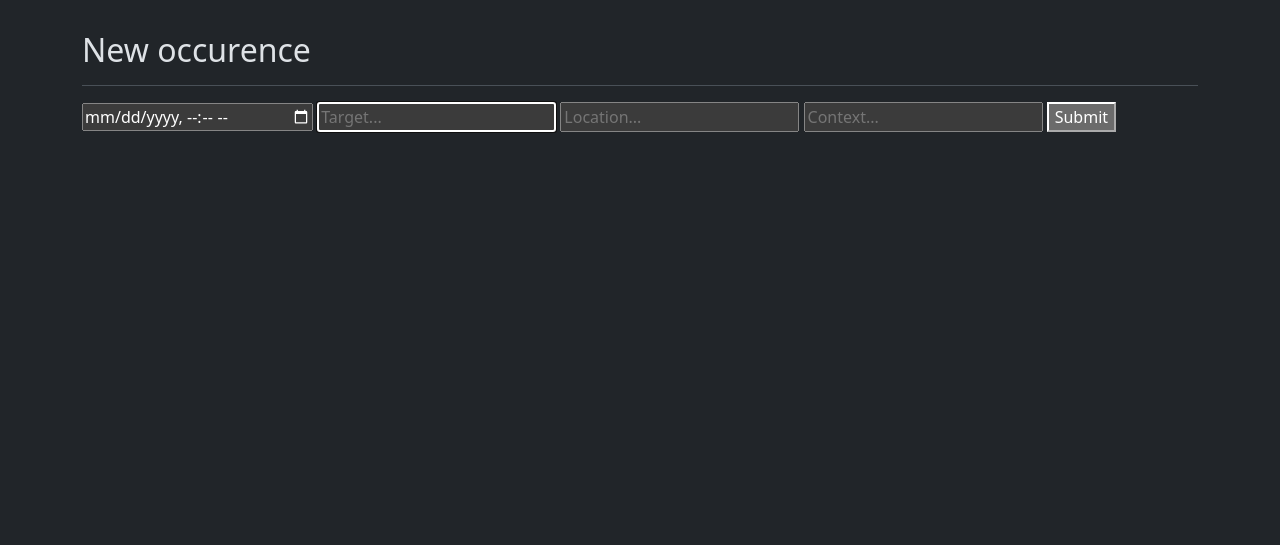
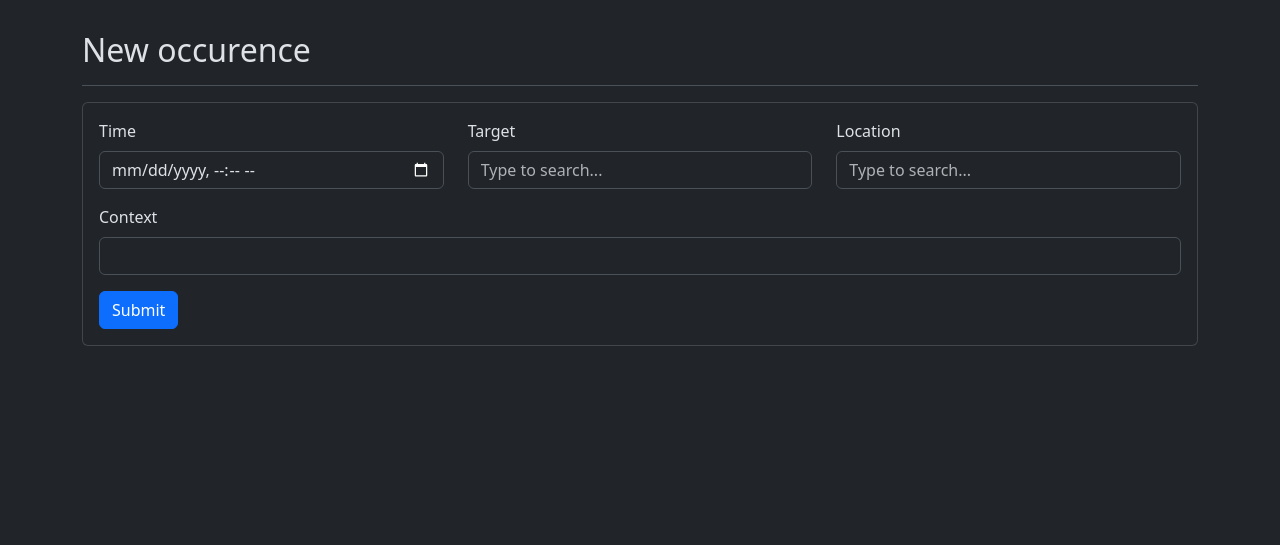
Before and after one commit to Thegamefire/kill-your-selfie, a Flask app: page /new-occurence in a window 1280 px wide. Shown: the part 57-602 px from the top of the page. Run offline with Flask 3, Linux system fonts and the light colour scheme; the visitor is signed in with stand-in values (Sample User, id 1); data that the repository does not hold is empty; some libraries are stand-ins or nearby versions.

Commit message:
added proper frontend for new occurence page

```diff
--- /dev/null
+++ b/kill_your_selfie/static/scripts/bs_form_validation.js
@@ -0,0 +1,20 @@
+// Example starter JavaScript for disabling form submissions if there are invalid fields
+// copied from: https://getbootstrap.com/docs/5.3/forms/validation/
+(() => {
+    'use strict'
+
+    // Fetch all the forms we want to apply custom Bootstrap validation styles to
+    const forms = document.querySelectorAll('.needs-validation')
+
+    // Loop over them and prevent submission
+    Array.from(forms).forEach(form => {
+      form.addEventListener('submit', event => {
+        if (!form.checkValidity()) {
+          event.preventDefault()
+          event.stopPropagation()
+        }
+
+        form.classList.add('was-validated')
+      }, false)
+    })
+  })()
--- a/kill_your_selfie/templates/base.html
+++ b/kill_your_selfie/templates/base.html
@@ -37,4 +37,5 @@
   </body>
 <script src="https://cdn.jsdelivr.net/npm/chart.js"></script>
 <script src="{{ url_for('static', filename='scripts/graphs.js') }}"></script>
+<script src="{{ url_for('static', filename='scripts/bs_form_validation.js') }}"></script>
 </html>
--- a/kill_your_selfie/templates/new_occurence.html
+++ b/kill_your_selfie/templates/new_occurence.html
@@ -2,14 +2,35 @@
 {% set page_title = "New occurence" %}
 
 {% block content %}
-<div>
-  <form method="POST" action="/new-occurence">
+<div class="card">
+  <div class="card-body">
+    <form method="POST" action="/new-occurence" class="needs-validation" novalidate>
+      <div class="row">
 
-    <input type="datetime-local" name="time" required>
-    <input type="text" name="target" placeholder="Target..." list="targets" autofocus="" required>
-    <input type="text" name="location" list="locations" placeholder="Location..."/>
-    <input type="text" name="context" placeholder="Context..." required>
-    <button type="submit">Submit</button>
+        <div class="col-md mb-3">
+          <label class="form-label">Time</label>
+          <input type="datetime-local" class="form-control" name="time" required>
+          <div class="invalid-feedback">Please fill out this field.</div>
+        </div>
+
+        <div class="col-md mb-3">
+          <label class="form-label">Target</label>
+          <input type="text" class="form-control" name="target" placeholder="Type to search..." list="targets" required>
+          <div class="invalid-feedback">Please fill out this field.</div>
+        </div>
+
+        <div class="col-md mb-3">
+          <label class="form-label">Location</label>
+          <input type="text" class="form-control" name="location" list="locations" placeholder="Type to search..." required>
+          <div class="invalid-feedback">Please fill out this field.</div>
+        </div>
+
+      </div>
+      <div class="mb-3">
+        <label class="form-label">Context</label>
+        <input type="text" class="form-control" name="context">
+      </div>
+      <button type="submit" class="btn btn-primary">Submit</button>
 
       <datalist id="targets">
         {% for option in target_options %}
@@ -22,14 +43,7 @@
         {% endfor %}
       </datalist>
     </form>
-
-  {% with messages = get_flashed_messages()%}
-    {% if messages%}
-      {% for message in messages%}
-        <p>{{message}}</p>
-      {%endfor%}
-    {%endif%}
-  {%endwith%}
+  </div>
 </div>
 <link rel="stylesheet" href="https://unpkg.com/leaflet@1.9.4/dist/leaflet.css" />
 <script src="https://unpkg.com/leaflet@1.9.4/dist/leaflet.js"></script>
```
Lines whose indentation alone changed are shown as unchanged.
